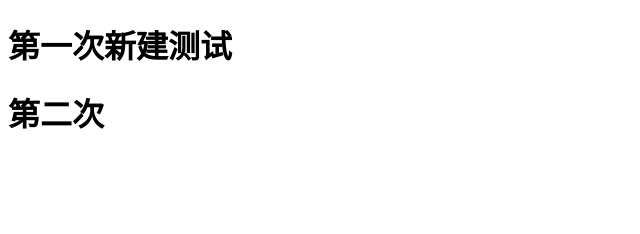
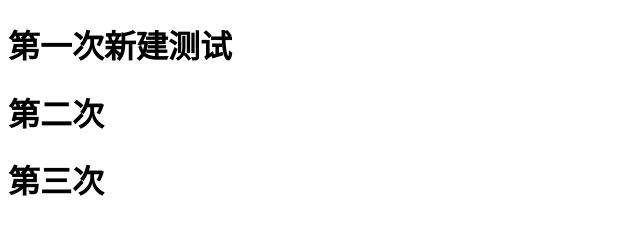
Before and after one commit to ouran88/workQuestion, a plain HTML site: page index.html in a window 1280 px wide. Shown: the whole page, without its empty margins (0-640 px from the left). Drawn offline with Linux system fonts and the light colour scheme.

Commit message:
第三次

```diff
--- a/index.html
+++ b/index.html
@@ -10,6 +10,7 @@
 <body>
     <h1>第一次新建测试</h1>
     <h1>第二次</h1>
+    <h1>第三次</h1>
 </body>
 
 </html>
```
Also changed, not shown: 1 other file.
